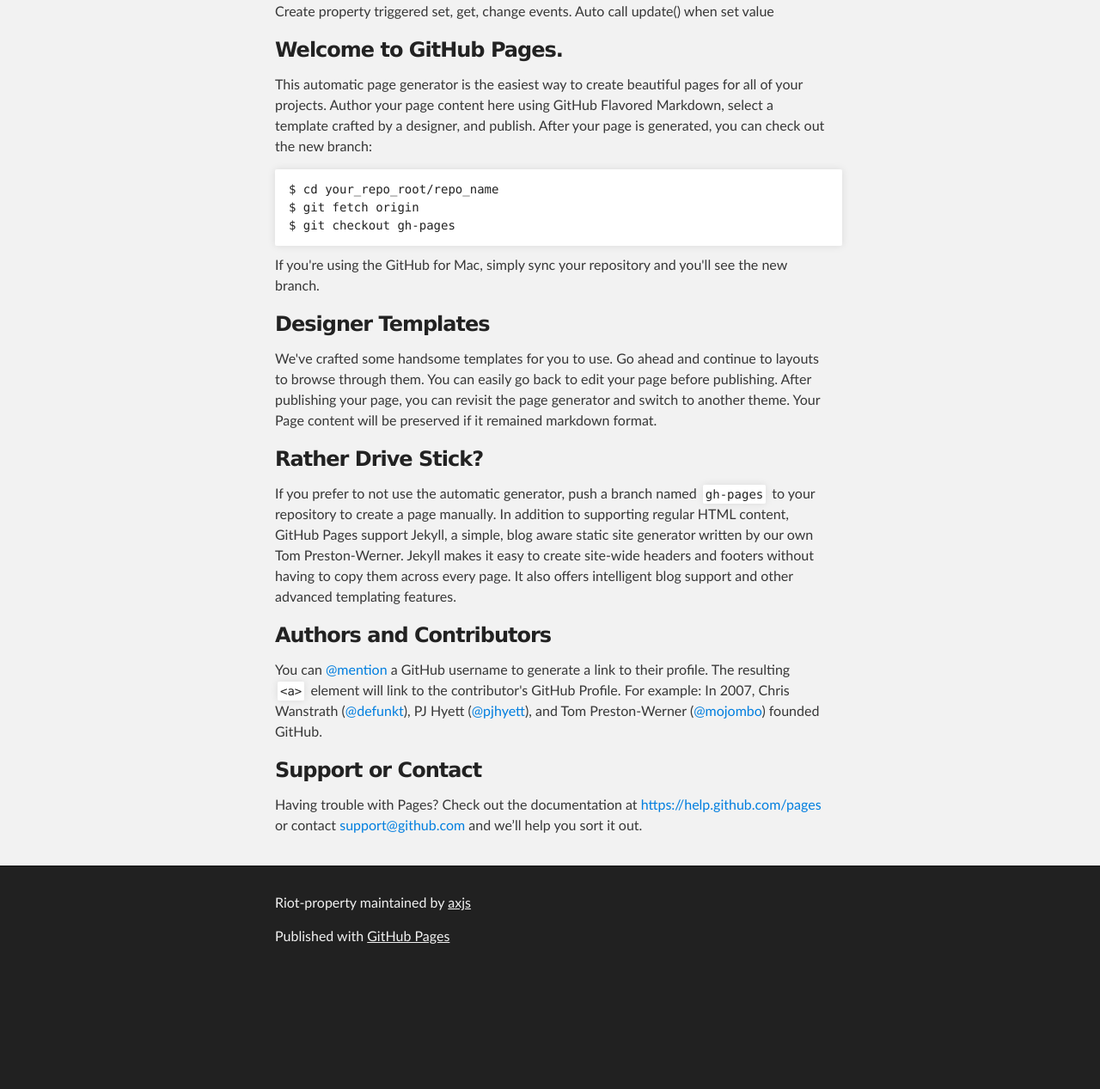
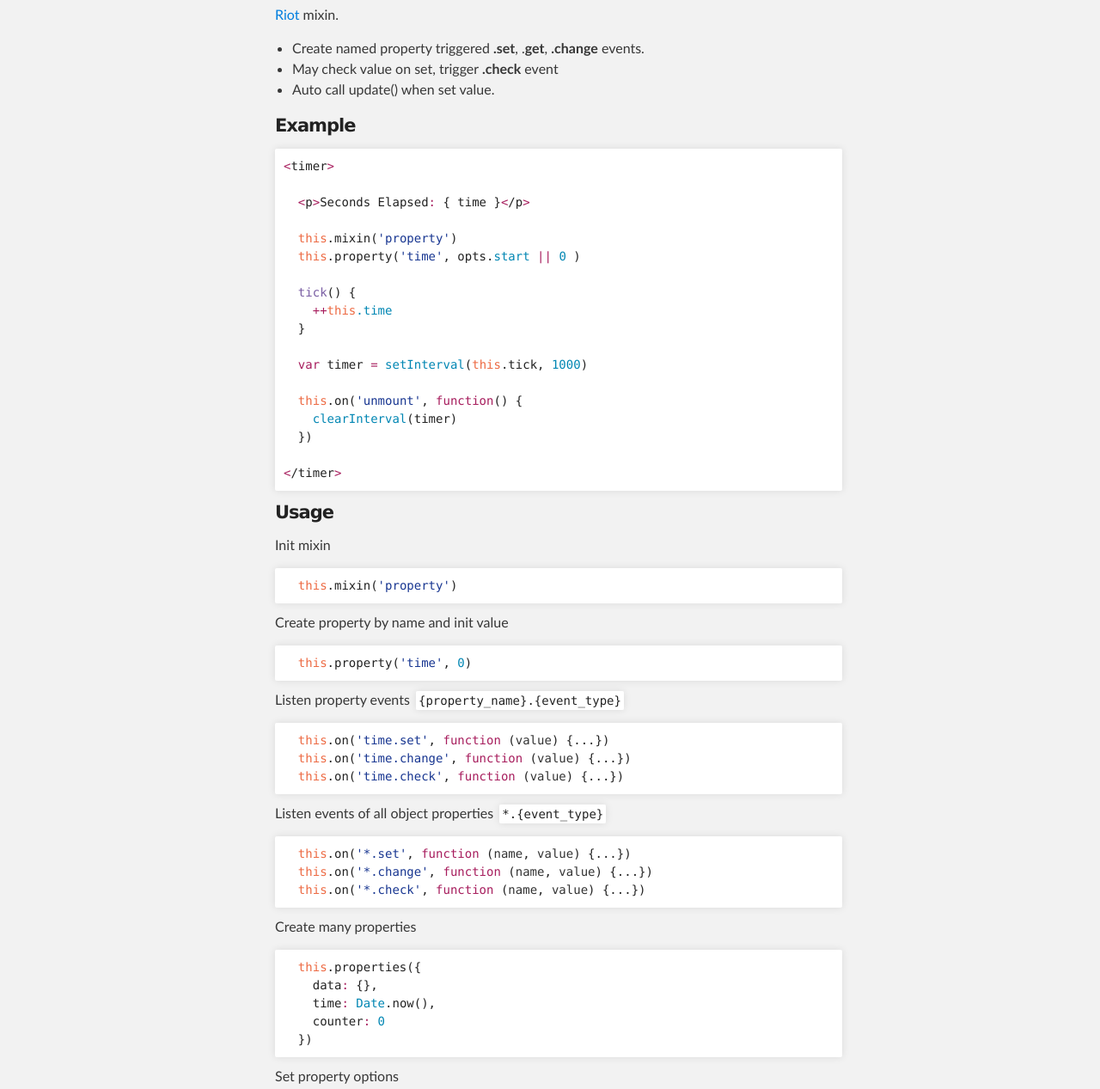
Before and after one commit to axjs/riot-property, a plain HTML site: page index.html in a window 1280 px wide. Shown: the part 359-1626 px from the top of the page at 86% size. Before the commit the page ends 1495 px from the top, so only its background shows below. Drawn offline with Linux system fonts and the light colour scheme.

```diff
--- a/index.html
+++ b/index.html
@@ -31,42 +31,111 @@
     <!-- MAIN CONTENT -->
     <div id="main_content_wrap" class="outer">
       <section id="main_content" class="inner">
-        <h1>
-<a id="riot-property" class="anchor" href="#riot-property" aria-hidden="true"><span class="octicon octicon-link"></span></a>riot-property</h1>
+        <h2>
+<a id="riot-property" class="anchor" href="#riot-property" aria-hidden="true"><span class="octicon octicon-link"></span></a>riot-property</h2>
 
-<p>Create property triggered set, get, change events. Auto call update() when set value</p>
+<p><a href="https://muut.com/riotjs/">Riot</a> mixin. </p>
 
-<h3>
-<a id="welcome-to-github-pages" class="anchor" href="#welcome-to-github-pages" aria-hidden="true"><span class="octicon octicon-link"></span></a>Welcome to GitHub Pages.</h3>
+<ul>
+<li>Create named property triggered <strong>.set</strong>, .<strong>get</strong>, <strong>.change</strong> events. </li>
+<li>May check value on set, trigger <strong>.check</strong> event</li>
+<li>Auto call update() when set value.</li>
+</ul>
 
-<p>This automatic page generator is the easiest way to create beautiful pages for all of your projects. Author your page content here using GitHub Flavored Markdown, select a template crafted by a designer, and publish. After your page is generated, you can check out the new branch:</p>
+<h4>
+<a id="example" class="anchor" href="#example" aria-hidden="true"><span class="octicon octicon-link"></span></a>Example</h4>
 
-<pre><code>$ cd your_repo_root/repo_name
-$ git fetch origin
-$ git checkout gh-pages
-</code></pre>
+<div class="highlight highlight-javascript"><pre><span class="pl-k">&lt;</span>timer<span class="pl-k">&gt;</span>
 
-<p>If you're using the GitHub for Mac, simply sync your repository and you'll see the new branch.</p>
+  <span class="pl-k">&lt;</span>p<span class="pl-k">&gt;</span>Seconds Elapsed<span class="pl-k">:</span> { time }<span class="pl-k">&lt;</span>/p<span class="pl-k">&gt;</span>
 
-<h3>
-<a id="designer-templates" class="anchor" href="#designer-templates" aria-hidden="true"><span class="octicon octicon-link"></span></a>Designer Templates</h3>
+  <span class="pl-v">this</span>.mixin(<span class="pl-s"><span class="pl-pds">'</span>property<span class="pl-pds">'</span></span>)
+  <span class="pl-v">this</span>.property(<span class="pl-s"><span class="pl-pds">'</span>time<span class="pl-pds">'</span></span>, opts.<span class="pl-c1">start</span> <span class="pl-k">||</span> <span class="pl-c1">0</span> )
 
-<p>We've crafted some handsome templates for you to use. Go ahead and continue to layouts to browse through them. You can easily go back to edit your page before publishing. After publishing your page, you can revisit the page generator and switch to another theme. Your Page content will be preserved if it remained markdown format.</p>
+  <span class="pl-en">tick</span>() {
+    <span class="pl-k">++</span><span class="pl-v">this</span><span class="pl-c1">.time</span>
+  }
 
-<h3>
-<a id="rather-drive-stick" class="anchor" href="#rather-drive-stick" aria-hidden="true"><span class="octicon octicon-link"></span></a>Rather Drive Stick?</h3>
+  <span class="pl-k">var</span> timer <span class="pl-k">=</span> <span class="pl-c1">setInterval</span>(<span class="pl-v">this</span>.tick, <span class="pl-c1">1000</span>)
 
-<p>If you prefer to not use the automatic generator, push a branch named <code>gh-pages</code> to your repository to create a page manually. In addition to supporting regular HTML content, GitHub Pages support Jekyll, a simple, blog aware static site generator written by our own Tom Preston-Werner. Jekyll makes it easy to create site-wide headers and footers without having to copy them across every page. It also offers intelligent blog support and other advanced templating features.</p>
+  <span class="pl-v">this</span>.on(<span class="pl-s"><span class="pl-pds">'</span>unmount<span class="pl-pds">'</span></span>, <span class="pl-k">function</span>() {
+    <span class="pl-c1">clearInterval</span>(timer)
+  })
 
-<h3>
-<a id="authors-and-contributors" class="anchor" href="#authors-and-contributors" aria-hidden="true"><span class="octicon octicon-link"></span></a>Authors and Contributors</h3>
+<span class="pl-k">&lt;</span>/timer<span class="pl-k">&gt;</span></pre></div>
 
-<p>You can <a href="https://github.com/blog/821" class="user-mention">@mention</a> a GitHub username to generate a link to their profile. The resulting <code>&lt;a&gt;</code> element will link to the contributor's GitHub Profile. For example: In 2007, Chris Wanstrath (<a href="https://github.com/defunkt" class="user-mention">@defunkt</a>), PJ Hyett (<a href="https://github.com/pjhyett" class="user-mention">@pjhyett</a>), and Tom Preston-Werner (<a href="https://github.com/mojombo" class="user-mention">@mojombo</a>) founded GitHub.</p>
+<h4>
+<a id="usage" class="anchor" href="#usage" aria-hidden="true"><span class="octicon octicon-link"></span></a>Usage</h4>
 
-<h3>
-<a id="support-or-contact" class="anchor" href="#support-or-contact" aria-hidden="true"><span class="octicon octicon-link"></span></a>Support or Contact</h3>
+<p>Init mixin </p>
 
-<p>Having trouble with Pages? Check out the documentation at <a href="https://help.github.com/pages">https://help.github.com/pages</a> or contact <a href="mailto:support@github.com">support@github.com</a> and we’ll help you sort it out.</p>
+<div class="highlight highlight-javascript"><pre>  <span class="pl-v">this</span>.mixin(<span class="pl-s"><span class="pl-pds">'</span>property<span class="pl-pds">'</span></span>)</pre></div>
+
+<p>Create property by name and init value </p>
+
+<div class="highlight highlight-javascript"><pre>  <span class="pl-v">this</span>.property(<span class="pl-s"><span class="pl-pds">'</span>time<span class="pl-pds">'</span></span>, <span class="pl-c1">0</span>)</pre></div>
+
+<p>Listen property events <code>{property_name}.{event_type}</code></p>
+
+<div class="highlight highlight-javascript"><pre>  <span class="pl-v">this</span>.on(<span class="pl-s"><span class="pl-pds">'</span>time.set<span class="pl-pds">'</span></span>, <span class="pl-k">function</span> (<span class="pl-smi">value</span>) {...})
+  <span class="pl-v">this</span>.on(<span class="pl-s"><span class="pl-pds">'</span>time.change<span class="pl-pds">'</span></span>, <span class="pl-k">function</span> (<span class="pl-smi">value</span>) {...})
+  <span class="pl-v">this</span>.on(<span class="pl-s"><span class="pl-pds">'</span>time.check<span class="pl-pds">'</span></span>, <span class="pl-k">function</span> (<span class="pl-smi">value</span>) {...})</pre></div>
+
+<p>Listen events of all object properties <code>*.{event_type}</code></p>
+
+<div class="highlight highlight-javascript"><pre>  <span class="pl-v">this</span>.on(<span class="pl-s"><span class="pl-pds">'</span>*.set<span class="pl-pds">'</span></span>, <span class="pl-k">function</span> (<span class="pl-smi">name</span>, <span class="pl-smi">value</span>) {...})
+  <span class="pl-v">this</span>.on(<span class="pl-s"><span class="pl-pds">'</span>*.change<span class="pl-pds">'</span></span>, <span class="pl-k">function</span> (<span class="pl-smi">name</span>, <span class="pl-smi">value</span>) {...})
+  <span class="pl-v">this</span>.on(<span class="pl-s"><span class="pl-pds">'</span>*.check<span class="pl-pds">'</span></span>, <span class="pl-k">function</span> (<span class="pl-smi">name</span>, <span class="pl-smi">value</span>) {...})</pre></div>
+
+<p>Create many properties</p>
+
+<div class="highlight highlight-javascript"><pre>  <span class="pl-v">this</span>.properties({
+    data<span class="pl-k">:</span> {},
+    time<span class="pl-k">:</span> <span class="pl-c1">Date</span>.now(),
+    counter<span class="pl-k">:</span> <span class="pl-c1">0</span>
+  })</pre></div>
+
+<p>Set property options</p>
+
+<div class="highlight highlight-javascript"><pre>  <span class="pl-v">this</span>.property(<span class="pl-s"><span class="pl-pds">'</span>time<span class="pl-pds">'</span></span>, <span class="pl-c1">0</span> {
+    <span class="pl-en">setter</span>: <span class="pl-k">function</span> (<span class="pl-smi">value</span>) { <span class="pl-k">return</span> time / <span class="pl-c1">1000</span> },
+    <span class="pl-en">getter</span>: <span class="pl-k">function</span> (<span class="pl-smi">value</span>) { <span class="pl-k">return</span> time <span class="pl-k">*</span> <span class="pl-c1">1000</span> },
+    <span class="pl-en">checker</span>: <span class="pl-k">function</span> (<span class="pl-smi">value</span>) { <span class="pl-k">return</span> value <span class="pl-k">&lt;</span> <span class="pl-c1">0</span> },
+    preventUpdate<span class="pl-k">:</span> <span class="pl-c1">true</span>
+  })</pre></div>
+
+<p>Set property to observable object by <code>riot.property</code></p>
+
+<div class="highlight highlight-javascript"><pre><span class="pl-k">function</span> <span class="pl-en">Store</span>() {
+  <span class="pl-k">if</span> (<span class="pl-k">!</span>(<span class="pl-v">this</span> <span class="pl-k">instanceof</span> Store)) <span class="pl-k">return</span> <span class="pl-k">new</span> <span class="pl-en">Store</span>()
+
+  riot.observable(<span class="pl-v">this</span>)
+
+  riot.property(<span class="pl-v">this</span>, <span class="pl-s"><span class="pl-pds">'</span>data<span class="pl-pds">'</span></span>, [])
+
+  <span class="pl-v">this</span>.on(<span class="pl-s"><span class="pl-pds">'</span>data.set<span class="pl-pds">'</span></span>, <span class="pl-k">function</span>(<span class="pl-smi">data</span>) {
+    <span class="pl-v">this</span>.save(data)
+  })
+
+  ...
+
+  <span class="pl-v">this</span>.<span class="pl-c1">data</span> <span class="pl-k">=</span> [<span class="pl-c1">1</span>,<span class="pl-c1">2</span>,<span class="pl-c1">3</span>] <span class="pl-c">// trigger data.set event</span></pre></div>
+
+<p>Prevent auto call <code>update()</code> when object set</p>
+
+<div class="highlight highlight-javascript"><pre>  <span class="pl-v">this</span>.preventUpdate <span class="pl-k">=</span> <span class="pl-c1">true</span>
+
+  <span class="pl-c">// not auto call update() on property set</span>
+  <span class="pl-k">++</span><span class="pl-v">this</span><span class="pl-c1">.time</span>
+
+  <span class="pl-v">this</span>.preventUpdate <span class="pl-k">=</span> <span class="pl-c1">false</span></pre></div>
+
+<p><a href="LICENSE.txt"><img src="http://img.shields.io/badge/license-MIT-000000.svg?style=flat-square" alt="MIT License"></a></p>
+
+<p><a href="https://muut.com/riotjs/forum/"><img src="https://img.shields.io/badge/muut-JOIN_CHAT%E2%86%92-ff0044.svg?style=flat-square" alt="Riot Forum"></a>
+<a href="https://gitter.im/axjs/riot-property?utm_source=badge&amp;utm_medium=badge&amp;utm_campaign=pr-badge&amp;utm_content=badge"><img src="https://img.shields.io/badge/GITTER-JOIN_CHAT_%E2%86%92-1dce73.svg?style=flat-square" alt="Join the chat at https://gitter.im/axjs/riot-property"></a></p>
+
+
       </section>
     </div>
 
```
Also changed, not shown: params.json (+1 -1 lines).
